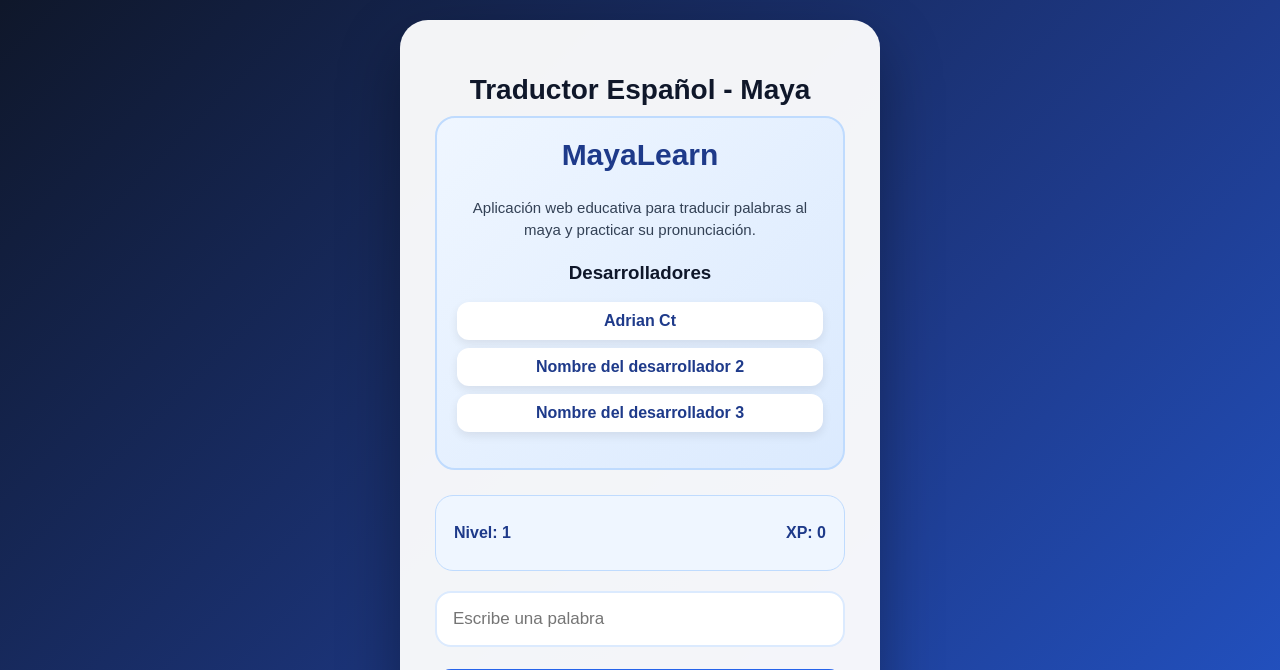
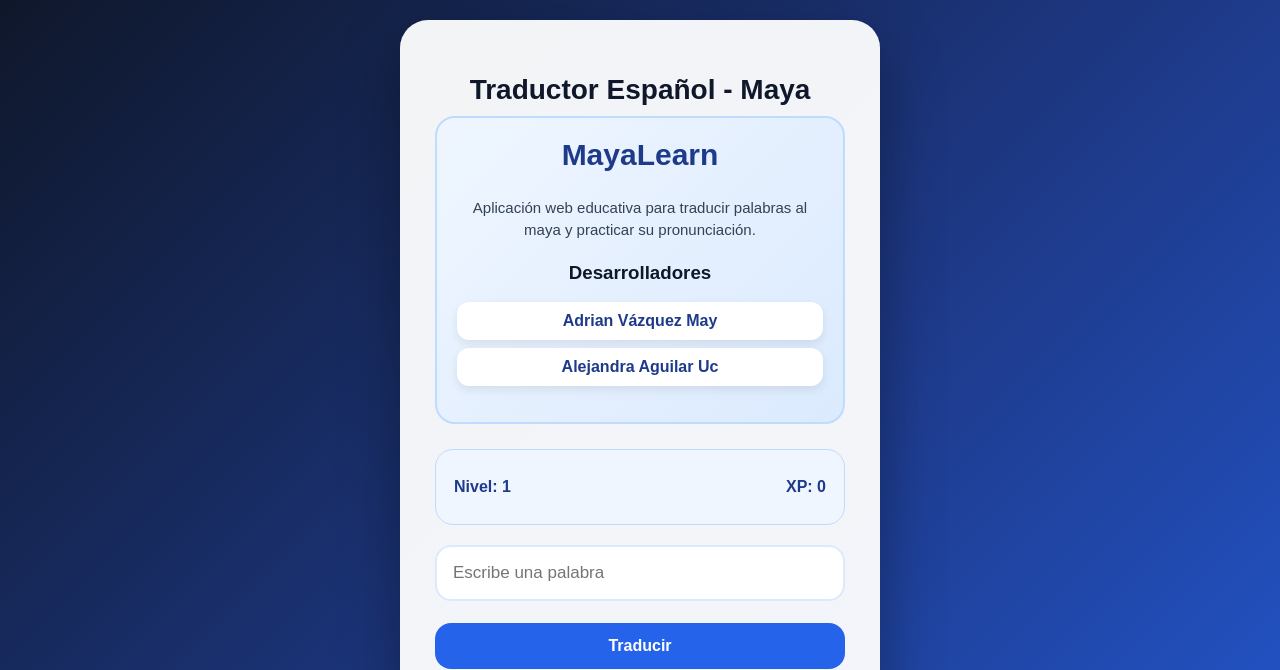
Before and after one commit to adrianctvz-dot/traductor-maya, a Flask app: page / in a window 1280 px wide. Shown: the top 670 px of the page. Run offline with Flask 3, Linux system fonts and the light colour scheme.

Commit message:
actualizar desarrolladores

```diff
--- a/templates/index.html
+++ b/templates/index.html
@@ -25,9 +25,8 @@
     <h3>Desarrolladores</h3>
 
     <ul>
-        <li>Adrian Ct</li>
-        <li>Nombre del desarrollador 2</li>
-        <li>Nombre del desarrollador 3</li>
+<li>Adrian Vázquez May</li>
+<li>Alejandra Aguilar Uc</li>
     </ul>
 </section>
 
```
